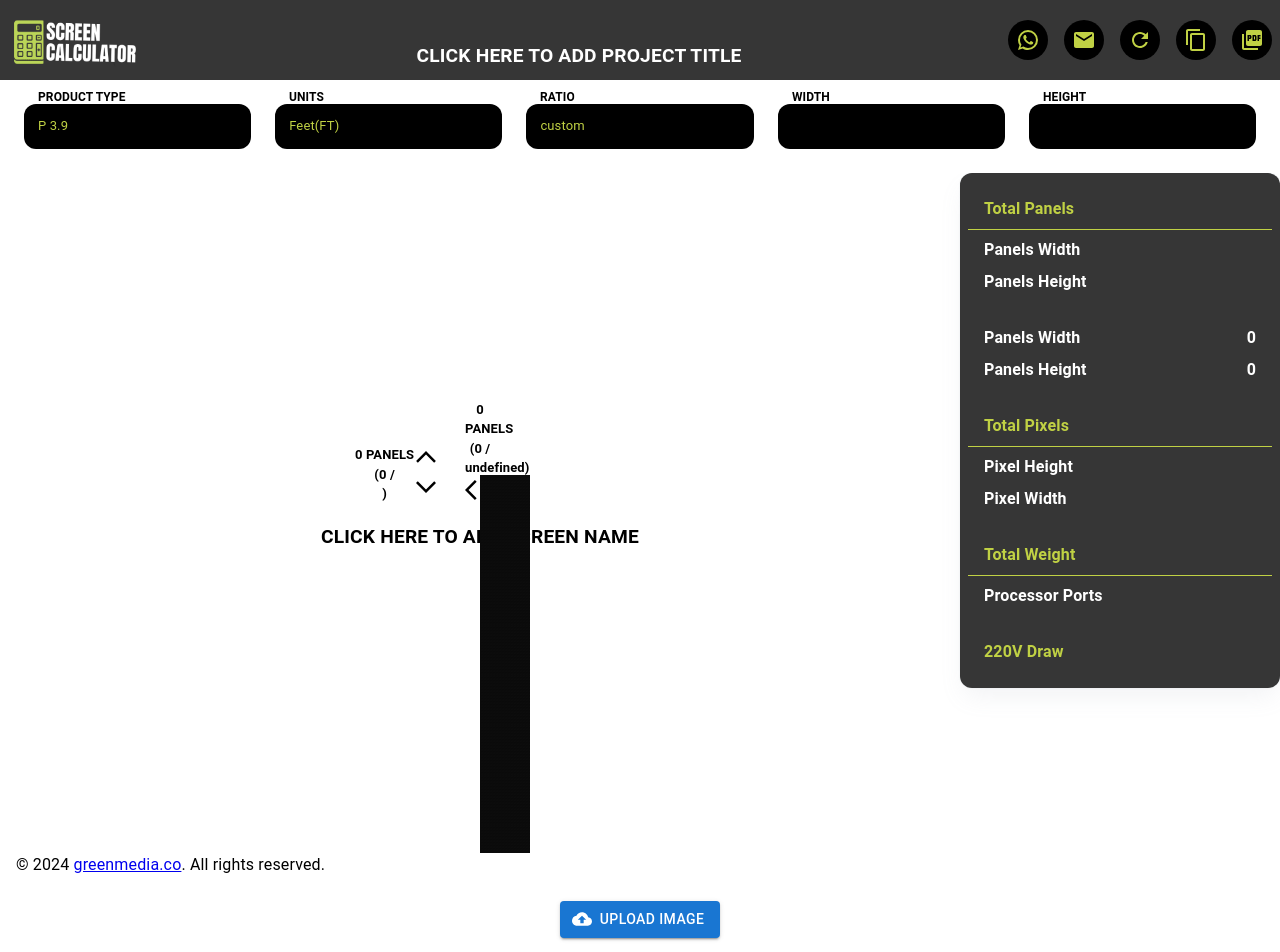
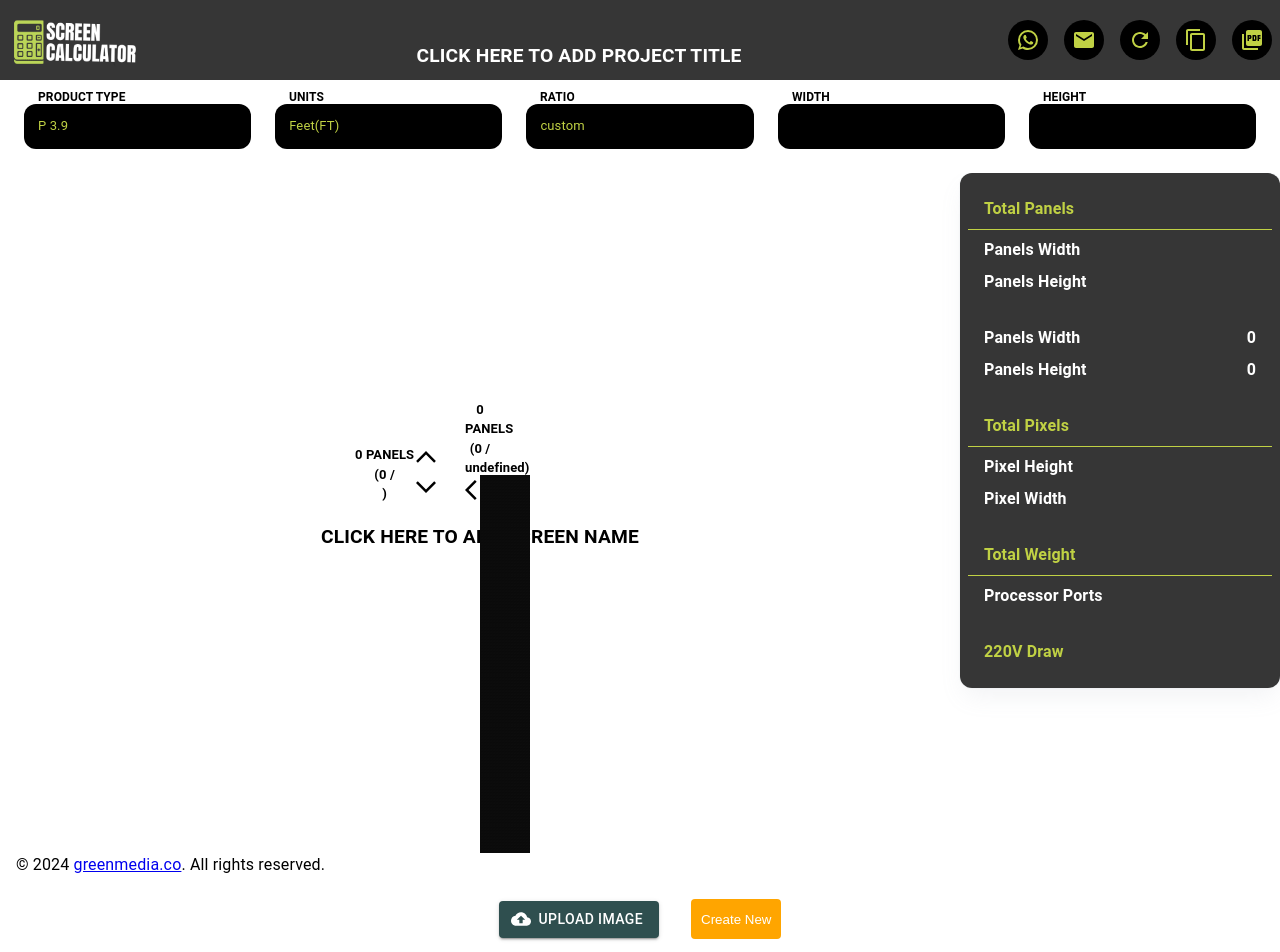
Before and after one commit to kusumachandu/screen-calculator, a React (Vite) app in the folder panel source/: page / in a window 1280 px wide. Shown: the top 952 px of the page. Built offline with nearby package versions, Linux system fonts and the light colour scheme.

Commit message:
updated the ui for upload button and create new

```diff
--- a/panel source/src/Panel.jsx
+++ b/panel source/src/Panel.jsx
@@ -349,8 +349,19 @@ export default function Panel({ parentId, panelid, setp }) {
         </Grid>
         <Copyright />
       </div>
-
-      <Box mt={2} display="flex" justifyContent="center" marginBottom={"16px"}>
+      <Box
+        display={"flex"}
+        alignItems={"center"}
+        width={"100%"}
+        justifyContent={"center"}
+        gap={"32px"}
+      >
+        <Box
+          mt={2}
+          display="flex"
+          justifyContent="center"
+          marginBottom={"16px"}
+        >
           <UploadButton handleUploadLogo={handleUploadLogo} />
         </Box>
         <Box mt={"0px"} display={"flex"} justifyContent={"center"}>
@@ -362,6 +373,7 @@ export default function Panel({ parentId, panelid, setp }) {
                 borderRadius: "4px",
                 border: "none",
                 color: "white",
+                height: "40px",
                 backgroundColor: "orange",
               }}
             >
@@ -369,6 +381,7 @@ export default function Panel({ parentId, panelid, setp }) {
             </button>
           )}
         </Box>
+      </Box>
     </div>
   );
 }
--- a/panel source/src/components/UploadButton.jsx
+++ b/panel source/src/components/UploadButton.jsx
@@ -19,6 +19,9 @@ const UploadButton = ({ handleUploadLogo }) => {
       component="label"
       role={undefined}
       variant="contained"
+      sx={{
+        backgroundColor: "darkslategrey",
+      }}
       tabIndex={-1}
       startIcon={<CloudUploadIcon />}
     >
```
Lines whose indentation alone changed are shown as unchanged.
